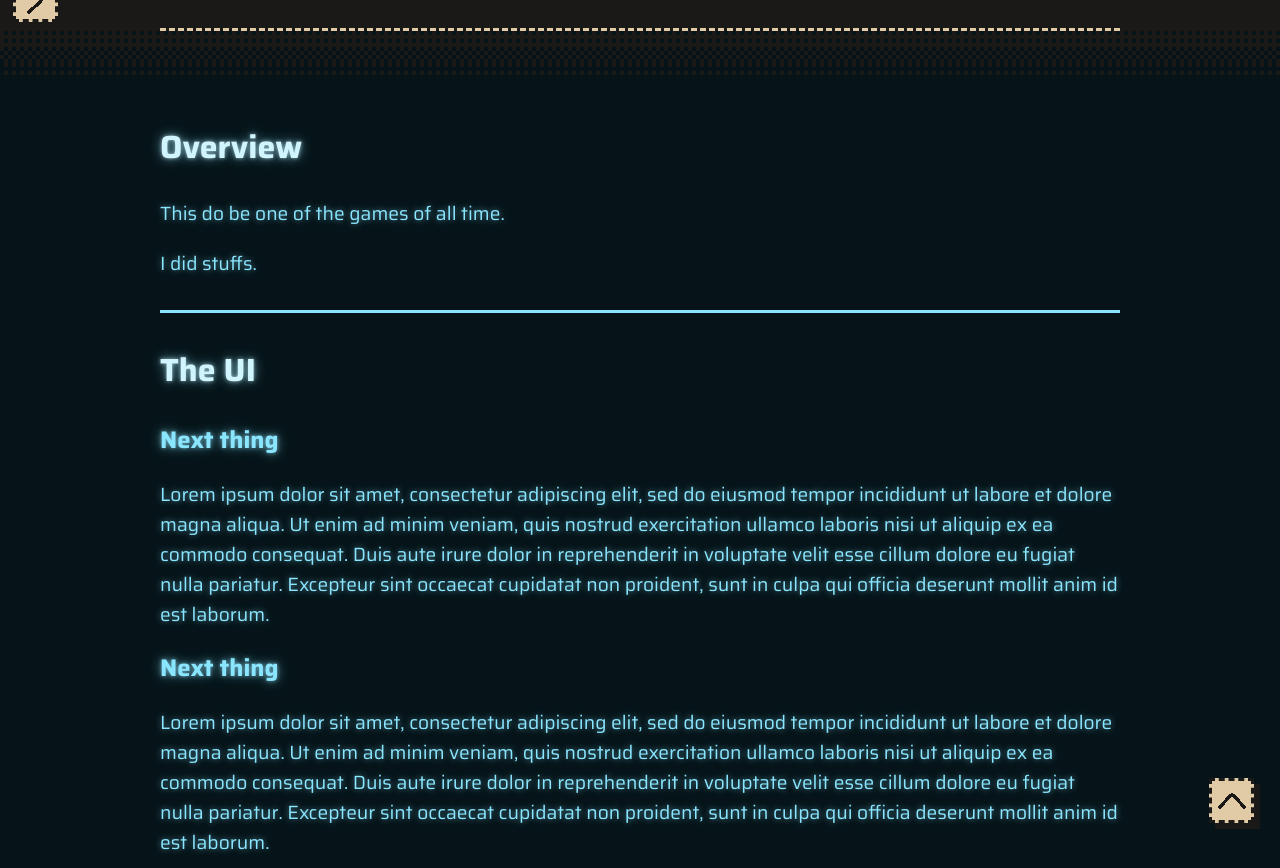
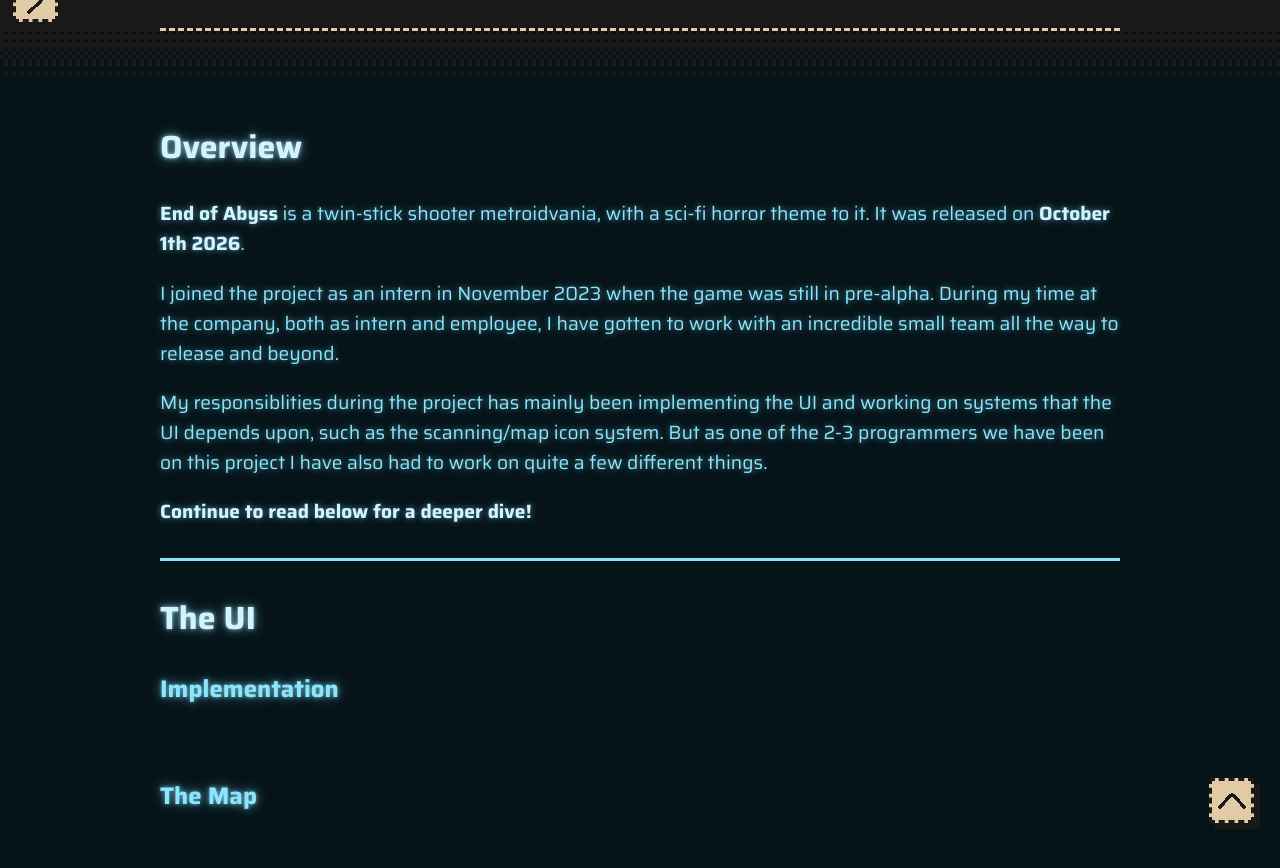
Before and after one commit to ParonAppel/paronappel.github.io, a Jekyll site: the page built from _projects/EndOfAbyss.md, in a window 1280 px wide and 900 px high, scrolled down 390 px, cut to the strip 32-900 px from the top of the window. Built offline with Jekyll 4.4.1, drawn with Linux system fonts in a browser that asks for light colours; some of the changed text lies outside the part shown.

Commit message:
End of Abyss beginning of actual content

```diff
--- a/_projects/EndOfAbyss.md
+++ b/_projects/EndOfAbyss.md
@@ -19,23 +19,33 @@ link_text: To Store Page
 
 # Overview
 
-This do be one of the games of all time.
+**End of Abyss** is a twin-stick shooter metroidvania, with a sci-fi horror theme to it. It was released on **October 1th 2026**.
 
-I did stuffs.
+I joined the project as an intern in November 2023 when the game was still in pre-alpha. During my time at the company, both as intern and employee, I have gotten to work with an incredible small team all the way to release and beyond.
+
+My responsiblities during the project has mainly been implementing the UI and working on systems that the UI depends upon, such as the scanning/map icon system. But as one of the 2-3 programmers we have been on this project I have also had to work on quite a few different things.
+
+**Continue to read below for a deeper dive!**
 
 ---
 
 # The UI
 
-## Next thing
+## Implementation
 
-Lorem ipsum dolor sit amet, consectetur adipiscing elit, sed do eiusmod tempor incididunt ut labore et dolore magna aliqua. Ut enim ad minim veniam, quis nostrud exercitation ullamco laboris nisi ut aliquip ex ea commodo consequat. Duis aute irure dolor in reprehenderit in voluptate velit esse cillum dolore eu fugiat nulla pariatur. Excepteur sint occaecat cupidatat non proident, sunt in culpa qui officia deserunt mollit anim id est laborum.
+<br/>
 
-## Next thing
+## The Map
+<br/>
 
-Lorem ipsum dolor sit amet, consectetur adipiscing elit, sed do eiusmod tempor incididunt ut labore et dolore magna aliqua. Ut enim ad minim veniam, quis nostrud exercitation ullamco laboris nisi ut aliquip ex ea commodo consequat. Duis aute irure dolor in reprehenderit in voluptate velit esse cillum dolore eu fugiat nulla pariatur. Excepteur sint occaecat cupidatat non proident, sunt in culpa qui officia deserunt mollit anim id est laborum.
+## Materials
+<br/>
 
-Lorem ipsum dolor sit amet, consectetur adipiscing elit, sed do eiusmod tempor incididunt ut labore et dolore magna aliqua. Ut enim ad minim veniam, quis nostrud exercitation ullamco laboris nisi ut aliquip ex ea commodo consequat. Duis aute irure dolor in reprehenderit in voluptate velit esse cillum dolore eu fugiat nulla pariatur. Excepteur sint occaecat cupidatat non proident, sunt in culpa qui officia deserunt mollit anim id est laborum.
+## Custom slate widgets
+<br/>
+
+## Custom UI navigation system
+<br/>
 
 ---
 
@@ -43,8 +53,12 @@ Lorem ipsum dolor sit amet, consectetur adipiscing elit, sed do eiusmod tempor i
 
 ## Tools
 
-Lorem ipsum dolor sit amet, consectetur adipiscing elit, sed do eiusmod tempor incididunt ut labore et dolore magna aliqua. Ut enim ad minim veniam, quis nostrud exercitation ullamco laboris nisi ut aliquip ex ea commodo consequat. Duis aute irure dolor in reprehenderit in voluptate velit esse cillum dolore eu fugiat nulla pariatur. Excepteur sint occaecat cupidatat non proident, sunt in culpa qui officia deserunt mollit anim id est laborum.
+One of the most useful things I have gotten to learn during this project
 
-## Platform certification and
+<br/>
 
-Lorem ipsum dolor sit amet, consectetur adipiscing elit, sed do eiusmod tempor incididunt ut labore et dolore magna aliqua. Ut enim ad minim veniam, quis nostrud exercitation ullamco laboris nisi ut aliquip ex ea commodo consequat. Duis aute irure dolor in reprehenderit in voluptate velit esse cillum dolore eu fugiat nulla pariatur. Excepteur sint occaecat cupidatat non proident, sunt in culpa qui officia deserunt mollit anim id est laborum.
+## Platform certification and compliance
+<br/>
+
+## Suit Mods
+<br/>
```
